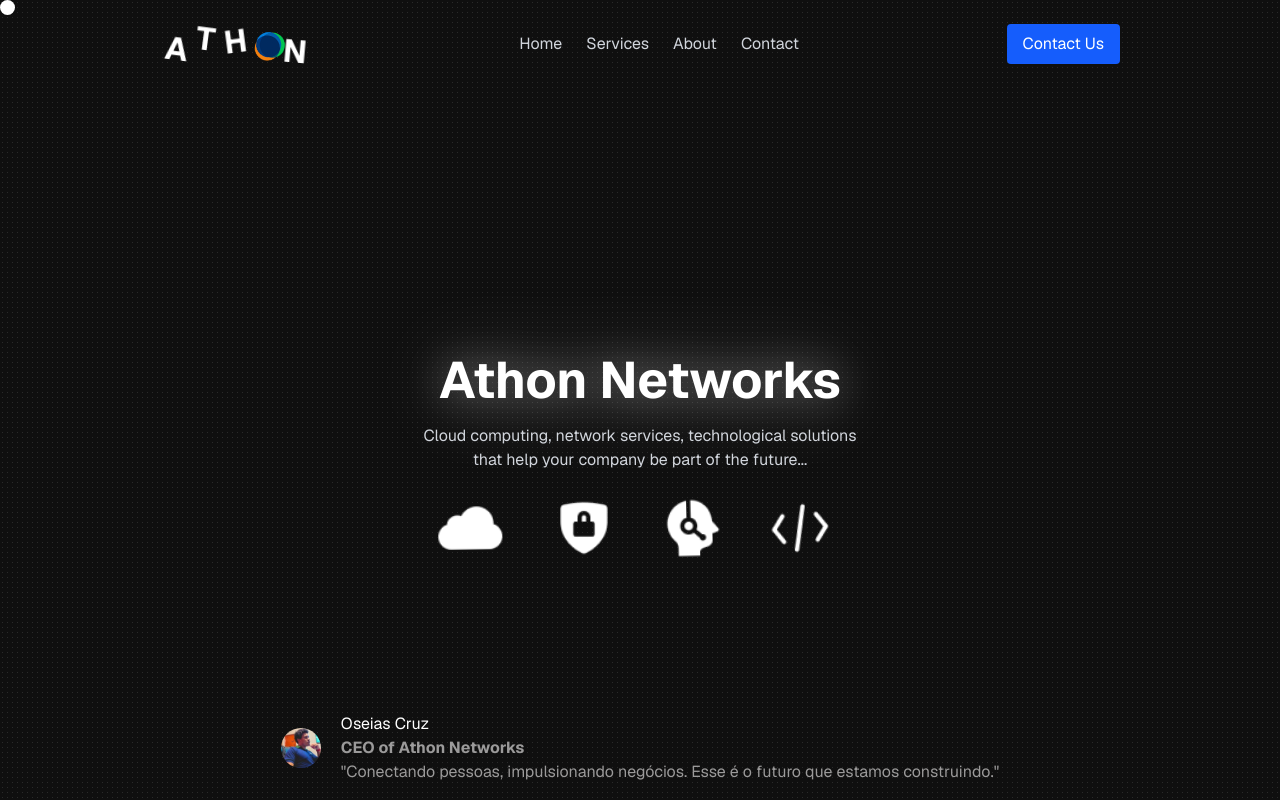
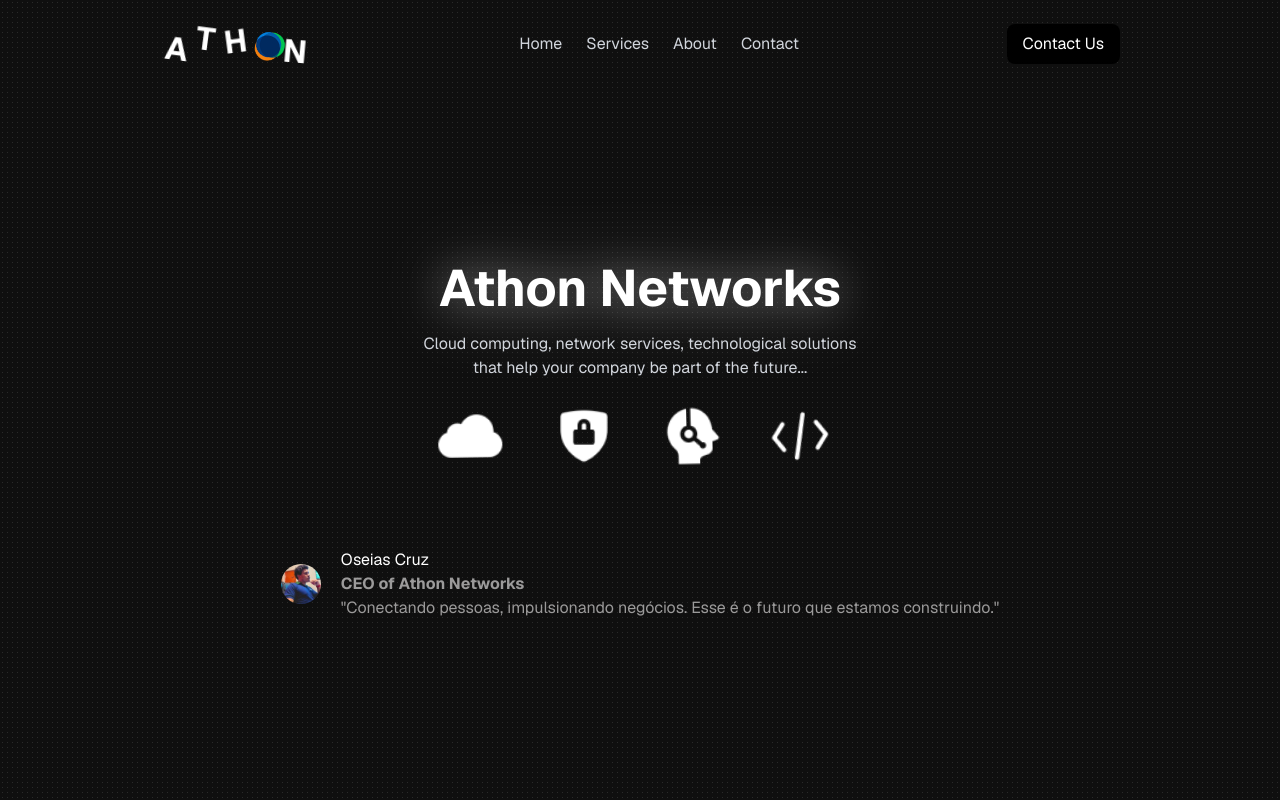
Before and after one commit to Pabloodev/athon-networks, a React (Vite) app: page / in a window 1280 px wide. Shown: the top 800 px of the page. Built offline with nearby package versions, Linux system fonts and the light colour scheme.

Commit message:
update responsive functions, remove cursor follow of code and remove packages instal

```diff
--- a/src/App.jsx
+++ b/src/App.jsx
@@ -1,6 +1,4 @@
 // Layout
-import LayoutCursor from "./ui/layoutCursor";
-
 // UI / Components Imports
 import Header from "./ui/components/Header";
 import Footer from "./ui/components/Footer";
@@ -14,14 +12,12 @@ import FAQ from "./pages/FAQ";
 export default function App() {
   return (
     <>
-      <LayoutCursor>
       <Header />
       <Home />
       <About />
       <Services />
       <FAQ />
       <Footer />
-      </LayoutCursor>
     </>
   );
 }
--- a/src/pages/About.jsx
+++ b/src/pages/About.jsx
@@ -34,7 +34,7 @@ export default function About() {
           <img
             src="./Logos.png"
             alt="Empresas Parceiras"
-            className="w-full max-w-xs sm:max-w-md"
+            className="w-full"
           />
         </div>
       </div>
--- a/src/pages/Services.jsx
+++ b/src/pages/Services.jsx
@@ -6,7 +6,7 @@ export default function Services() {
   return (
     <div className="min-h-screen bg-black text-white" id="services">
       <section className="container mx-auto px-6 sm:px-4 py-12 sm:py-24">
-        {/* Cabeçalho da seção */}
+
         <div className="text-center mb-10 sm:mb-16">
           <p className="text-purple-500 font-medium mb-2 sm:mb-4">Services</p>
           <h2 className="text-3xl sm:text-5xl font-bold mb-4 sm:mb-6">
@@ -17,7 +17,6 @@ export default function Services() {
           </p>
         </div>
 
-        {/* Grid de serviços responsivo */}
         <motion.div
           initial={{ opacity: 0 }}
           whileInView={{ opacity: 1 }}
--- a/src/ui/components/CeoContainer.jsx
+++ b/src/ui/components/CeoContainer.jsx
@@ -2,7 +2,7 @@ import { Avatar, AvatarFallback, AvatarImage } from "./Avatar";
 
 export default function CeoContainer() {
   return (
-    <div className="absolute bottom-0 flex items-center gap-5 p-4">
+    <div className="flex items-center gap-5 p-4 mt-10 mb-10">
       <div>
         <Avatar>
           <AvatarImage src="./oseias.jpg" />
--- a/src/ui/components/CursorFollow.jsx
+++ /dev/null
@@ -1,43 +0,0 @@
-import { motion, useMotionValue } from "motion/react"
-import { useEffect } from "react"
-
-export default function Drag() {
-    const { x, y } = useFollowPointer()
-
-    return <motion.div style={{ ...ball, x, y }} />
-}
-
-export function useFollowPointer() {
-    const xPoint = useMotionValue(0)
-    const yPoint = useMotionValue(0)
-
-    useEffect(() => {
-        const handlePointerMove = ({ clientX, clientY }) => {
-            xPoint.set(clientX - 10)
-            yPoint.set(clientY - 10)
-        }
-
-        window.addEventListener("pointermove", handlePointerMove)
-
-        document.body.style.cursor = "none"
-
-        return () => {
-            window.removeEventListener("pointermove", handlePointerMove)
-            document.body.style.cursor = ""
-        }
-    }, [])
-
-    return { x: xPoint, y: yPoint }
-}
-
-const ball = {
-    width: 15,
-    height: 15,
-    backgroundColor: "#ffff",
-    borderRadius: "50%",
-    position: "fixed",
-    top: 0,
-    left: 0,
-    pointerEvents: "none",
-    zIndex: 9999,
-}
--- a/src/ui/components/Header.jsx
+++ b/src/ui/components/Header.jsx
@@ -1,6 +1,6 @@
 import { useEffect, useState } from "react";
 import { motion } from "motion/react";
-import { Menu, X } from "lucide-react"; // Ícones do menu
+import { Menu, X } from "lucide-react";
 
 export default function Header() {
   const [isAnimating, setIsAnimating] = useState(false);
@@ -18,7 +18,7 @@ export default function Header() {
   return (
     <motion.div initial={{ scale: 2 }} animate={{ scale: 1 }} transition={{ duration: 2 }}>
       <header className="flex justify-between items-center px-6 sm:px-20 lg:px-40 mt-5">
-        {/* Logo */}
+
         <div className="flex items-center gap-2">
           <span className={`letter ${isAnimating ? "animate" : ""}`}>A</span>
           <span className={`letter ${isAnimating ? "animate" : ""}`}>T</span>
@@ -27,7 +27,6 @@ export default function Header() {
           <span className={`letter ${isAnimating ? "animate" : ""}`}>N</span>
         </div>
 
-        {/* Menu Mobile Toggle */}
         <button
           className="sm:hidden text-gray-300"
           onClick={() => setMenuOpen(!menuOpen)}
@@ -35,8 +34,7 @@ export default function Header() {
           {menuOpen ? <X size={28} /> : <Menu size={28} />}
         </button>
 
-        {/* Navegação */}
-        <nav className={`${menuOpen ? "block" : "hidden"} sm:flex absolute sm:static top-16 left-0 w-full sm:w-auto bg-gray-900 sm:bg-transparent p-4 sm:p-0 shadow-lg sm:shadow-none rounded sm:rounded-none`}>
+        <nav className={`${menuOpen ? "block" : "hidden"} sm:flex absolute sm:static top-16 left-0 w-full sm:w-auto bg-zinc-900 sm:bg-transparent p-4 sm:p-0 shadow-lg sm:shadow-none rounded sm:rounded-none z-40`}>
           <ul className="flex flex-col sm:flex-row gap-4 sm:gap-6 items-center text-gray-300">
             <li>
               <a href="#">Home</a>
@@ -53,9 +51,9 @@ export default function Header() {
           </ul>
         </nav>
 
-        {/* Botão "Contact Us" */}
-        <a href="services" className="hidden sm:block">
-          <button className="bg-blue-600 hover:bg-blue-700 text-white px-4 py-2 rounded">
+        <a href="#contact" className="hidden sm:block">
+          <button className="bg-black hover:bg-blue-700 text-white px-4 py-2 rounded rounded-lg duration-300 cursor-pointer
+">
             Contact Us
           </button>
         </a>
--- a/src/ui/index.css
+++ b/src/ui/index.css
@@ -1,8 +1,4 @@
 @import "tailwindcss";
-
-* {
-  cursor: none;
-}
 
 body {
   background-color: #0f0f0f;
--- a/src/ui/layoutCursor.jsx
+++ /dev/null
@@ -1,10 +0,0 @@
-import Drag from "../ui/components/CursorFollow"; // Importa o cursor
-
-export default function LayoutCursor({ children }) {
-  return (
-    <>
-      <Drag />
-      {children}
-    </>
-  );
-}
```
